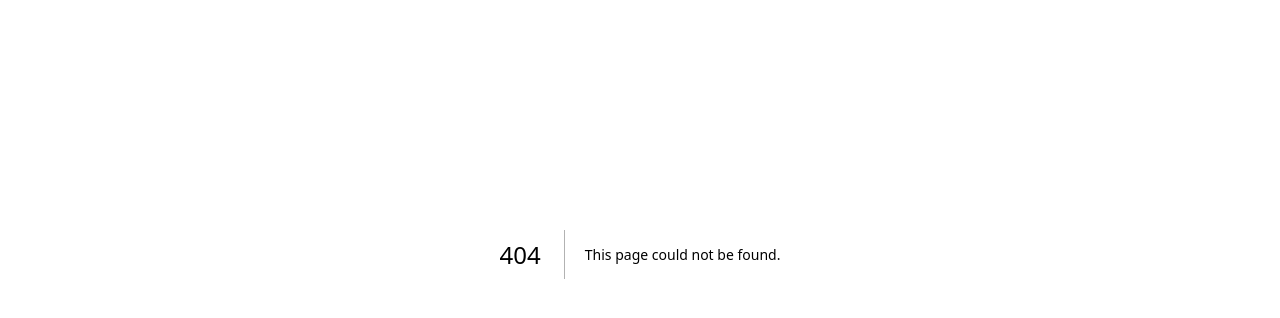
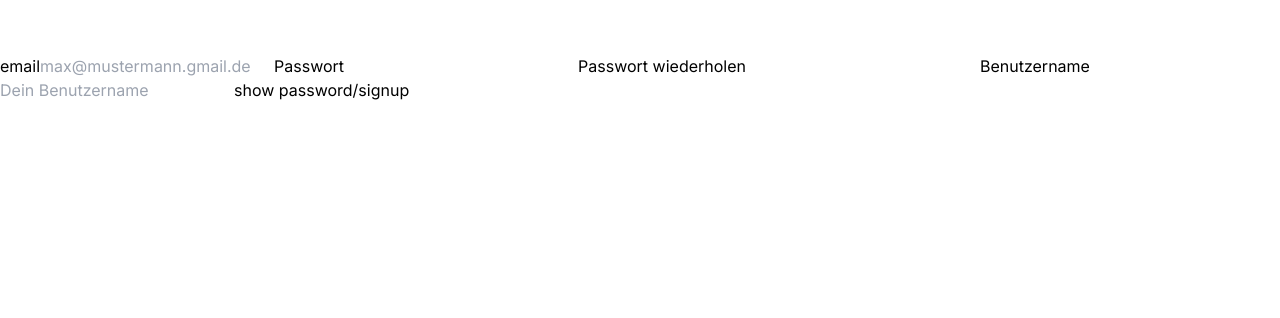
Before and after one commit to ferdiag/shopNextJS, a Next.js app: page /signup in a window 1280 px wide. Before the commit this address had no page. Shown: the part 146-464 px from the top of the page. Built offline with nearby package versions, Linux system fonts and the light colour scheme.

Commit message:
save files

```diff
--- a/components/Hero.jsx
+++ b/components/Hero.jsx
@@ -6,7 +6,7 @@ const Hero = ({ heading, message }) => {
       <div className="absolute top-0 -z-10 left-0 right-0 bottom-0 bg-black/60"></div>
       <div className="items-center p-5 z-0 text-white mt-10 flex flex-col">
         <h2 className="text-5xl font-bold">{heading}</h2>
-        <p2 className="py-5 text-xl">{message}</p2>
+        <p className="py-5 text-xl">{message}</p>
         <button className=" w-1/2 py-2 border rounded-2xl	">Gallery</button>
       </div>
     </div>
--- a/components/login.jsx
+++ b/components/login.jsx
@@ -2,53 +2,75 @@
 import axios from "axios";
 import React, { useRef, useState } from "react";
 
-const Login = () => {
+const Login = (props) => {
   const emailRef = useRef(null);
+  const usernameRef = useRef(null);
   const passwordRef = useRef(null);
+  const passworRepeatdRef = useRef(null);
+
   const [isVisible, setIsVisible] = useState(false);
+  const [arrayOfErrors, setArrayOfErrors] = useState([]);
 
-  const handleLogin = async () => {
+  const handleLogin = async (e) => {
+    e.preventDefault();
+    let errors = [];
+
     const email = emailRef.current.value.trim();
     const password = passwordRef.current.value.trim();
+    const passworRepeat = passworRepeatdRef.current.value.trim();
+
     if (email.length === 0 || password.length === 0) {
-      console.log("Bitte geben sie ein Passwort oder ihre Email ein");
-      return;
+      errors = [...errors, "Bitte geben sie ein Passwort oder ihre Email ein"];
     }
     if (password.length < 8) {
-      console.log("Das Passwort muss 8 Zeichen beinhalten");
-      return;
+      errors = [...errors, "Das Passwort muss 8 Zeichen beinhalten"];
+    }
+    if (password !== passworRepeat) {
+      errors = [...errors, "die Passwörter sind nicht identisch"];
     }
     const arrayPassword = password.split("");
     const isUppercase = arrayPassword.filter(
       (letter) => letter == letter.toUpperCase()
     )[0];
+
     if (!isUppercase) {
-      console.log("Das Passwort muss einen Großbuchstaben behinhalten ");
-      return;
+      errors = [
+        ...errors,
+        "Das Passwort muss einen Großbuchstaben behinhalten ",
+      ];
     }
     const isLowerCase = arrayPassword.filter(
       (letter) => letter == letter.toLowerCase()
     )[0];
     if (!isLowerCase) {
-      console.log("Das Passwort muss einen Kleinbuchstaben behinhalten ");
-      return;
+      errors = [
+        ...errors,
+        "Das Passwort muss einen Kleinbuchstaben behinhalten ",
+      ];
     }
     const isNumber = arrayPassword.filter((letter) => {
       const res = parseInt(letter, 10);
       return res;
     });
     if (!isNumber) {
-      console.log("Das Passwort muss eine Zahl behinhalten behinhalten ");
+      errors = [
+        ...errors,
+        "Das Passwort muss eine Zahl behinhalten behinhalten",
+      ];
     }
     // console.log(emailRef.current.value, passwordRef.current.value);
-    const res = await axios.post("/api/users/login", {
+    if (errors.length > 0) {
+      setArrayOfErrors(errors);
+      return;
+    }
+    await axios.post(`/api/users/${props.pathname}`, {
       email: emailRef.current.value,
       password: passwordRef.current.value,
     });
-    console.log(res.data);
   };
 
-  const handleVisibility = () => {
+  const handleVisibility = (e) => {
+    e.preventDefault();
     setIsVisible((preVal) => !preVal);
     console.log(passwordRef.current);
 
@@ -56,8 +78,9 @@ const Login = () => {
       ? (passwordRef.current.type = "password")
       : (passwordRef.current.type = "text");
   };
+  console.log(props.pathname);
   return (
-    <form>
+    <form onSubmit={handleLogin}>
       <label htmlFor="email">email</label>
       <input
         placeholder="max@mustermann.gmail.de"
@@ -66,10 +89,29 @@ const Login = () => {
         type="email"
         maxLength="20"
       />
-      <label htmlFor="email">Passwort</label>
-      <input ref={passwordRef} id="email" type="password" maxLength="20" />
+      <label htmlFor="password">Passwort</label>
+      <input ref={passwordRef} id="password" type="password" maxLength="20" />
+      <label htmlFor="passworRepeatdRef">Passwort wiederholen</label>
+      {props.pathname && (
+        <input
+          ref={passworRepeatdRef}
+          id="passworRepeatdRef"
+          type="passworRepeatdRef"
+          maxLength="20"
+        />
+      )}
+      {props.pathname && <label htmlFor="username">Benutzername</label>}
+      {props.pathname && (
+        <input
+          placeholder="Dein Benutzername"
+          ref={usernameRef}
+          id="username"
+          type="username"
+          maxLength="20"
+        />
+      )}
       <button onClick={handleVisibility}>show password</button>
-      <button onClick={handleLogin}>login</button>
+      <button onClick={handleLogin}>{props.pathname}</button>
     </form>
   );
 };
--- a/src/app/(pages)/dashboard/admin/page.js
+++ b/src/app/(pages)/dashboard/admin/page.js
@@ -6,14 +6,16 @@ import { uuidv4 } from '../../../../../utils/uuid4'
 const AdminPage = () => {
     const baseSrc = "http://192.168.0.149:4000/uploads/uploads/"
     const [arrayOfPictues, setArrayOfPictues] = useState([])
-    console.log(arrayOfPictues)
-    const [input, setInput] = useState({
+    const initValuesInput =
+    {
         nameOfProduct: "",
         description: "",
         price: "",
         category: "",
         file: undefined
-    })
+    }
+
+    const [input, setInput] = useState(initValuesInput)
 
     useEffect(() => {
         (async () => {
@@ -96,6 +98,7 @@ const AdminPage = () => {
             throw new Error
         }
     }
+
     const DisplayArrayOfPictues = arrayOfPictues?.map((pic, index) => {
         const src = baseSrc.concat("", pic.id).concat(".", pic.fileType)
         return <div key={index}>
--- /dev/null
+++ b/src/app/(pages)/signup/page.jsx
@@ -0,0 +1,15 @@
+"use client";
+import React from "react";
+import { usePathname } from "next/navigation";
+import Login from "@/components/login";
+
+const Signup = () => {
+  const pathname = usePathname();
+  return (
+    <div style={{ marginTop: "200px" }}>
+      <Login pathname={pathname} />
+    </div>
+  );
+};
+
+export default Signup;
--- /dev/null
+++ b/src/app/api/users/signup/route.jsx
@@ -0,0 +1,26 @@
+import { NextResponse } from "next/server";
+import { connect } from "../../../dbConfig/dbConfig";
+import { Picture } from "../../../../../models/picModel";
+import mongoose from "mongoose";
+
+const POST = async (req, res) => {
+  const db = await connect();
+  const data = await req.json();
+  //   try {
+  //     new Picture(data).save();
+  //   } catch (err) {
+  //     console.log(err);
+  //   }
+  const headers = req.headers;
+
+  return NextResponse.json(
+    {
+      result: "success",
+      message: "upload of photo was successful ",
+      dataOfNewPic: data,
+      headers: headers,
+    },
+    { status: 200 }
+  );
+};
+export { POST };
--- a/src/app/page.js
+++ b/src/app/page.js
@@ -5,6 +5,6 @@ export default function Home() {
     // <main className="flex min-h-screen flex-col items-center justify-between p-24 bg-zinc-500">
     <main>
       <Hero heading="Travel_Pharao`s picture shop" message="Here you can find my lastest, best pics and you can have them for yourself!!" />
-    </main >
+    </main>
   )
 }
```
Also changed, not shown: todos/todos_21.08.2023.txt (added).
